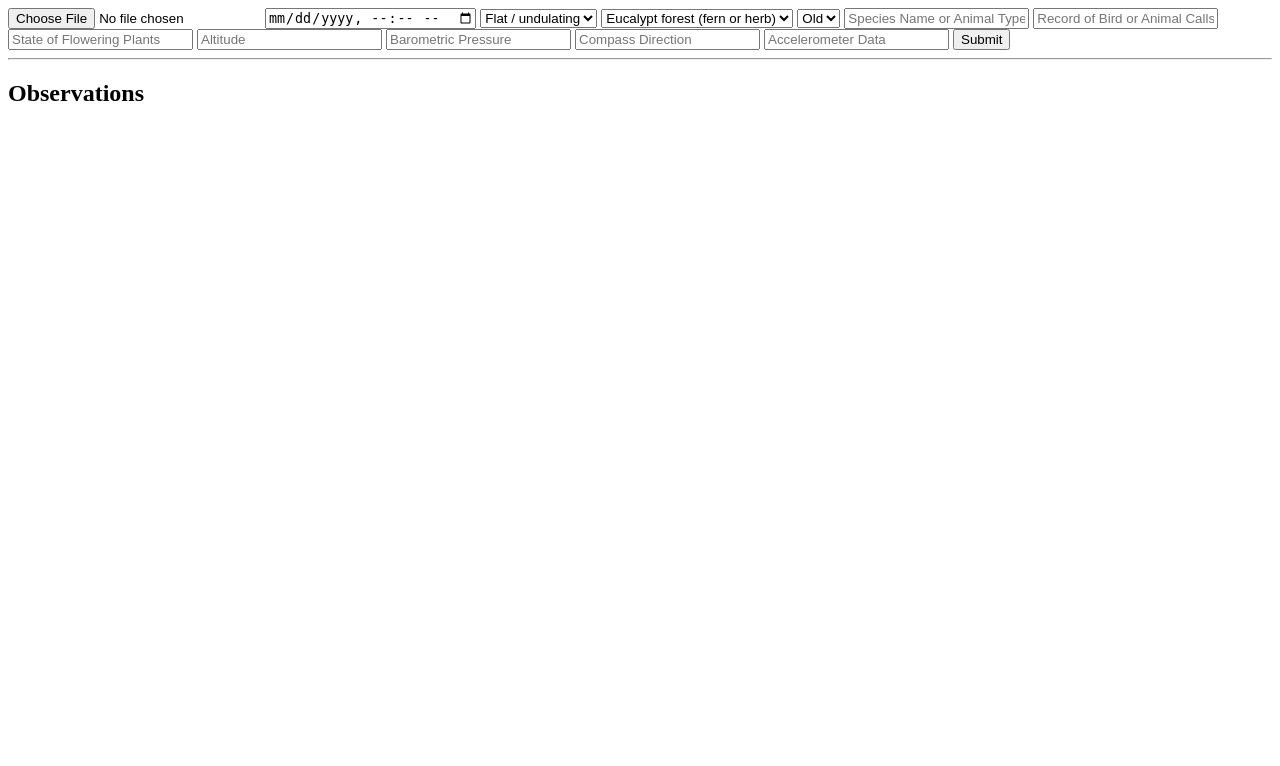
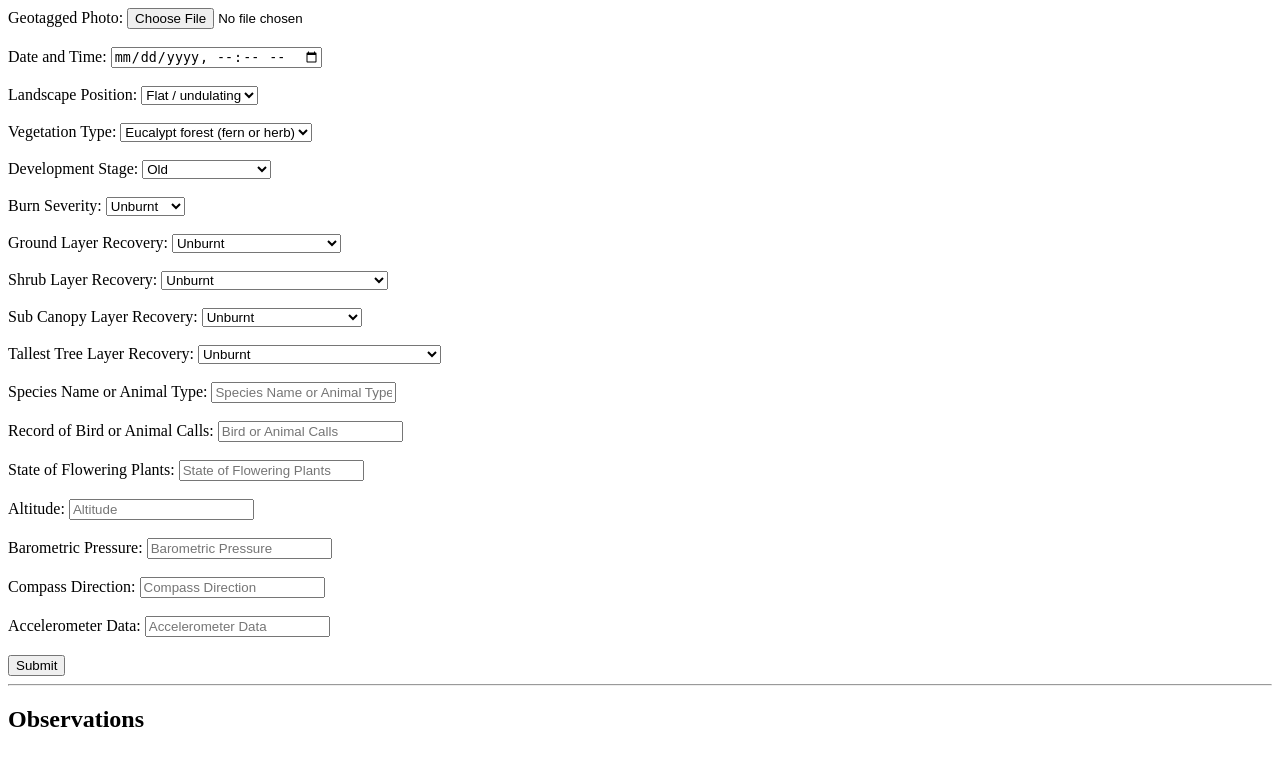
Before and after one commit to karanganesh43/BlazeMark, a Flask app: page / in a window 1280 px wide. Shown: the top 766 px of the page. Run offline with Flask 3, Linux system fonts and the light colour scheme.

Commit message:
add missing features

```diff
--- a/app.py
+++ b/app.py
@@ -20,33 +20,46 @@ def index():
             'landscape_position': request.form['landscape_position'],
             'vegetation_type': request.form['vegetation_type'],
             'development_stage': request.form['development_stage'],
+            'burn_severity': request.form['burn_severity'],
+            'ground_layer_recovery': request.form['ground_layer_recovery'],
+            'shrub_layer_recovery': request.form['shrub_layer_recovery'],
+            'sub_canopy_layer_recovery': request.form['sub_canopy_layer_recovery'],
+            'tallest_tree_layer_recovery': request.form['tallest_tree_layer_recovery'],
             'species_name': request.form['species_name'],
-            'bird_animal_calls': request.form.get('bird_animal_calls', None), # Some fields might be optional
+            'bird_animal_calls': request.form.get('bird_animal_calls', None),
             'flowering_plants_state': request.form.get('flowering_plants_state', None),
             'altitude': request.form.get('altitude', None),
             'barometric_pressure': request.form.get('barometric_pressure', None),
             'compass_direction': request.form.get('compass_direction', None),
             'accelerometer_data': request.form.get('accelerometer_data', None)
-            # ... capture other fields in a similar way ...
         }
+
+        # TODO: While the filename of the photo is captured in the data dictionary, the actual photo isn't saved.
+        # Consider saving the photo in a directory and storing the path to that file in the data dictionary.
 
         # Simulate offline caching
         observations.append(data)
         with open("observations.pkl", "wb") as f:
             pickle.dump(observations, f)
 
+        # TODO: Instead of returning a JSON response, consider redirecting back to the form page with a success message.
         return jsonify({'status': 'success', 'message': 'Data saved locally!'}), 200
 
-    return render_template('data_collection.html')
+    return render_template('data_collection.html', observations=observations)
 
 @app.route('/sync', methods=['GET'])
 def sync():
-    # Simulate syncing data with backend once online
-     return render_template('data_collection.html', observations=observations)
+    # TODO: Implement the actual synchronization operation to a backend once online.
+    return render_template('data_collection.html', observations=observations)
 
 if __name__ == "__main__":
     app.run(debug=True)
 
+# TODO: For scalability and security, consider using a proper database or other storage mechanism instead of pickle.
+# TODO: Add error handling for potential issues like missing fields, incorrect data formats, or storage errors.
+# TODO: Be aware of potential security considerations when storing sensitive or personal data in plaintext pickles.
+
+# Do not delete the following lines
 # Commands to run:
 # pip install flask
 # python3 app.py
--- a/templates/data_collection.html
+++ b/templates/data_collection.html
@@ -5,41 +5,102 @@
 </head>
 <body>
     <form action="/" method="post" enctype="multipart/form-data">
-        <input type="file" name="photo" required>
-        <input type="datetime-local" name="datetime" required>
+        <label for="photo">Geotagged Photo:</label>
+        <input type="file" name="photo" id="photo" required><br><br>
 
-        <!-- Landscape Position -->
-        <select name="landscape_position" required>
+        <label for="datetime">Date and Time:</label>
+        <input type="datetime-local" name="datetime" id="datetime" required><br><br>
+
+        <label for="landscape_position">Landscape Position:</label>
+        <select name="landscape_position" id="landscape_position" required>
             <option value="flat_undulating">Flat / undulating</option>
             <option value="ridge_hill">Ridge or hill</option>
             <option value="slope">Slope</option>
             <option value="valley_gully">Valley / gully</option>
-        </select>
+        </select><br><br>
 
-        <!-- Vegetation Type and Development stage -->
-        <select name="vegetation_type" required>
+        <label for="vegetation_type">Vegetation Type:</label>
+        <select name="vegetation_type" id="vegetation_type" required>
             <option value="eucalypt_fern_herb">Eucalypt forest (fern or herb)</option>
             <option value="eucalypt_grassy">Eucalypt forest (grassy)</option>
-            <!-- ... other vegetation types ... -->
-        </select>
+            <option value="eucalypt_shrubby">Eucalypt forest (shrubby)</option>
+            <option value="rainforest">Rainforest</option>
+            <option value="riparian">Riparian</option>
+        </select><br><br>
 
-        <select name="development_stage" required>
+        <label for="development_stage">Development Stage:</label>
+        <select name="development_stage" id="development_stage" required>
             <option value="old">Old</option>
-            <!-- ... other development stages ... -->
-        </select>
+            <option value="mature">Mature</option>
+            <option value="regrowth">Regrowth</option>
+            <option value="mixed">Mixed</option>
+            <option value="few_trees_present">Few trees present</option>
+        </select><br><br>
 
-        <!-- Other fields... -->
-        <!-- This is a mockup, not all fields are included for brevity, but you can expand following the same pattern -->
+        <label for="burn_severity">Burn Severity:</label>
+        <select name="burn_severity" id="burn_severity" required>
+            <option value="unburnt">Unburnt</option>
+            <option value="low">Low</option>
+            <option value="moderate">Moderate</option>
+            <option value="high">High</option>
+            <option value="extreme">Extreme</option>
+        </select><br><br>
 
-        <input type="text" name="species_name" placeholder="Species Name or Animal Type" required>
-        <input type="text" name="bird_animal_calls" placeholder="Record of Bird or Animal Calls">
-        <input type="text" name="flowering_plants_state" placeholder="State of Flowering Plants">
+        <label for="ground_layer_recovery">Ground Layer Recovery:</label>
+        <select name="ground_layer_recovery" id="ground_layer_recovery" required>
+            <option value="unburnt">Unburnt</option>
+            <option value="new_growth_visible">New Growth visible</option>
+            <option value="no_new_growth">No new growth</option>
+            <option value="no_ground_cover_present">No ground cover present</option>
+        </select><br><br>
 
-        <!-- Optional fields -->
-        <input type="text" name="altitude" placeholder="Altitude">
-        <input type="text" name="barometric_pressure" placeholder="Barometric Pressure">
-        <input type="text" name="compass_direction" placeholder="Compass Direction">
-        <input type="text" name="accelerometer_data" placeholder="Accelerometer Data">
+        <label for="shrub_layer_recovery">Shrub Layer Recovery:</label>
+        <select name="shrub_layer_recovery" id="shrub_layer_recovery" required>
+            <option value="unburnt">Unburnt</option>
+            <option value="shoots_present">Shoots present</option>
+            <option value="seedlings_present">Seedlings present</option>
+            <option value="both_shoots_and_seedlings">Both shoots and seedlings present</option>
+            <option value="no_shoots_or_seedlings">No shoots or seedlings present</option>
+            <option value="no_shrub_layer">No shrub layer present</option>
+        </select><br><br>
+
+        <label for="sub_canopy_recovery">Sub Canopy Layer Recovery:</label>
+        <select name="sub_canopy_recovery" id="sub_canopy_recovery" required>
+            <option value="unburnt">Unburnt</option>
+            <option value="shoots_present">Shoots present</option>
+            <option value="no_shoots_present">No shoots present</option>
+            <option value="no_sub_canopy">No sub canopy present</option>
+        </select><br><br>
+
+        <label for="tallest_tree_recovery">Tallest Tree Layer Recovery:</label>
+        <select name="tallest_tree_recovery" id="tallest_tree_recovery" required>
+            <option value="unburnt">Unburnt</option>
+            <option value="basal_shoots_present">Basal shoots present</option>
+            <option value="epicormic_shoots_present">Epicormic shoots present</option>
+            <option value="both_epicormic_and_basal">Epicormic and basal shoots present</option>
+            <option value="no_shoots_present">No epicormic or basal shoots present</option>
+        </select><br><br>
+
+        <label for="species_name">Species Name or Animal Type:</label>
+        <input type="text" name="species_name" id="species_name" placeholder="Species Name or Animal Type" required><br><br>
+
+        <label for="bird_animal_calls">Record of Bird or Animal Calls:</label>
+        <input type="text" name="bird_animal_calls" id="bird_animal_calls" placeholder="Bird or Animal Calls"><br><br>
+
+        <label for="flowering_plants_state">State of Flowering Plants:</label>
+        <input type="text" name="flowering_plants_state" id="flowering_plants_state" placeholder="State of Flowering Plants"><br><br>
+
+        <label for="altitude">Altitude:</label>
+        <input type="text" name="altitude" id="altitude" placeholder="Altitude"><br><br>
+
+        <label for="barometric_pressure">Barometric Pressure:</label>
+        <input type="text" name="barometric_pressure" id="barometric_pressure" placeholder="Barometric Pressure"><br><br>
+
+        <label for="compass_direction">Compass Direction:</label>
+        <input type="text" name="compass_direction" id="compass_direction" placeholder="Compass Direction"><br><br>
+
+        <label for="accelerometer_data">Accelerometer Data:</label>
+        <input type="text" name="accelerometer_data" id="accelerometer_data" placeholder="Accelerometer Data"><br><br>
 
         <input type="submit" value="Submit">
     </form>
```
